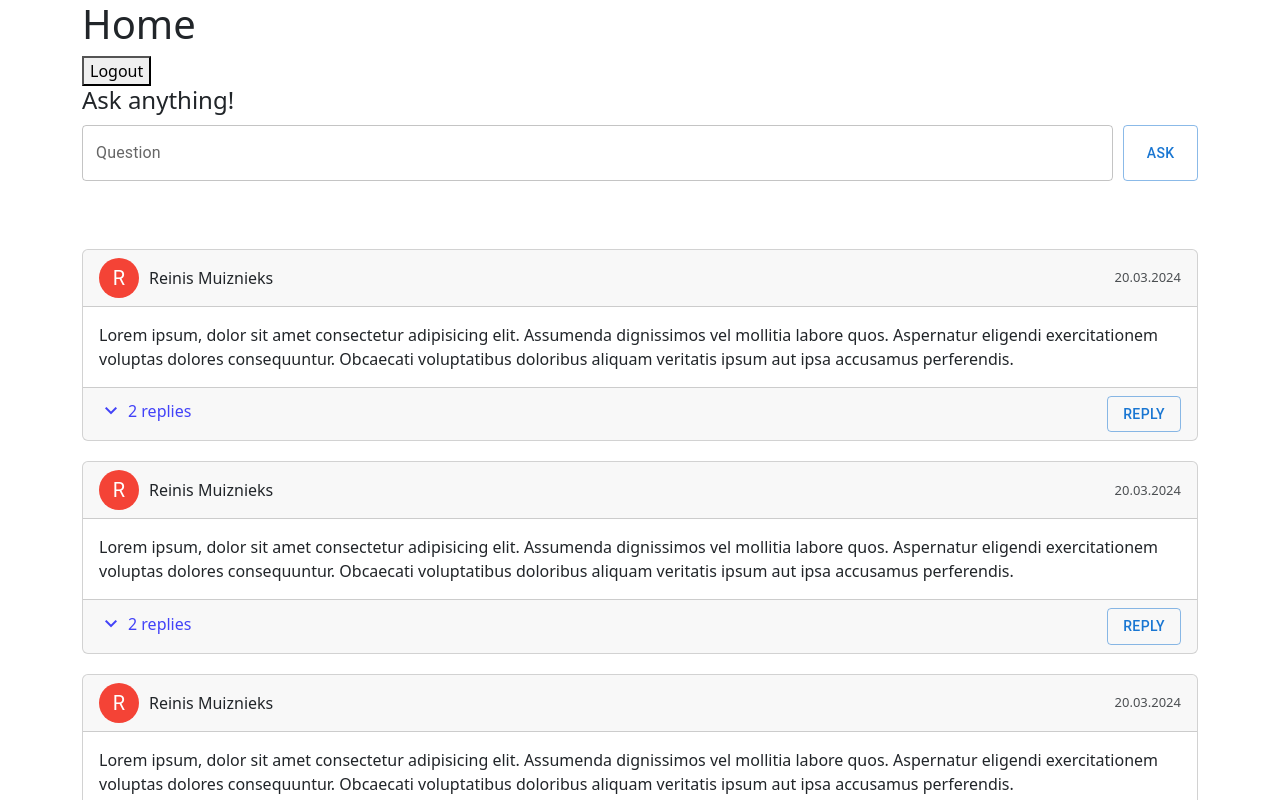
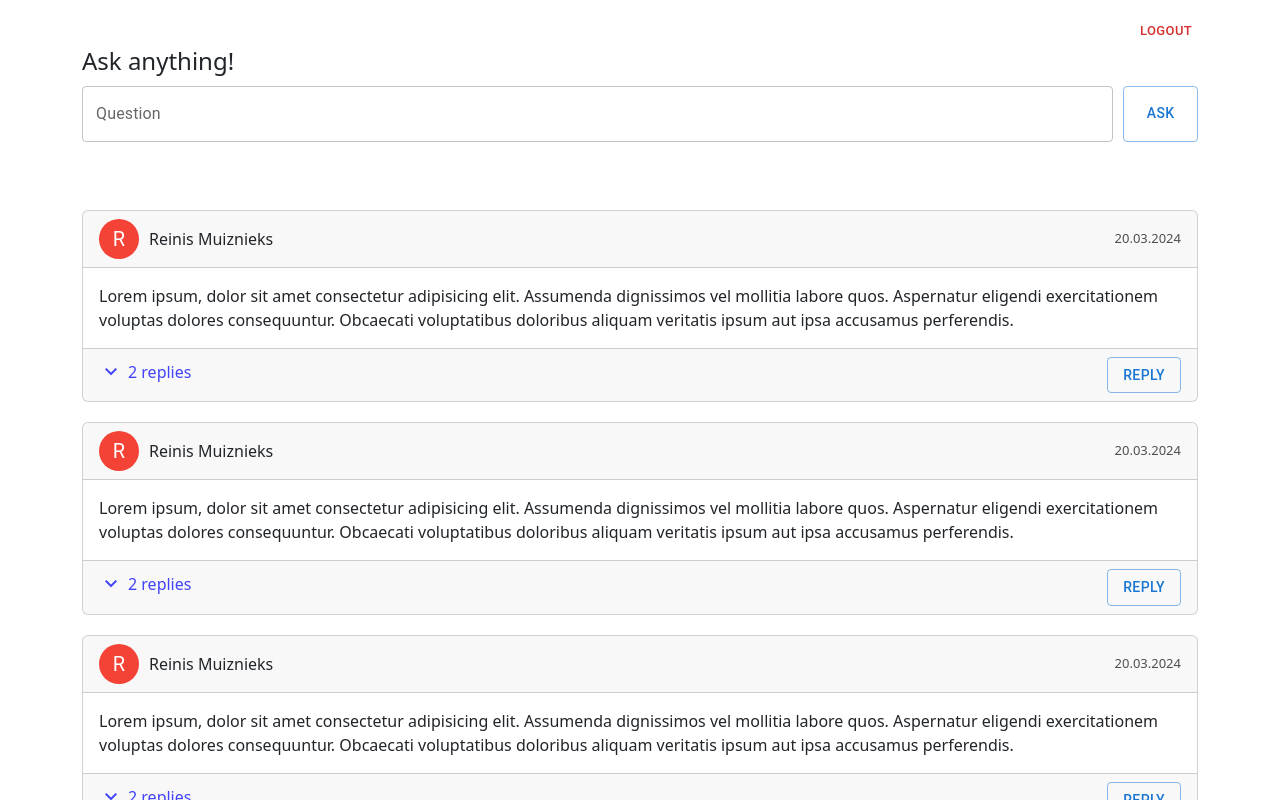
Before and after one commit to ReinisMuiznieks/QaA-app, a React (Create React App) app in the folder frontend/: page / in a window 1280 px wide. Shown: the top 800 px of the page. Built offline with nearby package versions, Linux system fonts and the light colour scheme; sample sign-in values are in the browser's storage.

Commit message:
added_logout_btn

```diff
--- a/frontend/src/pages/home/Home.jsx
+++ b/frontend/src/pages/home/Home.jsx
@@ -4,6 +4,7 @@ import "./home.scss";
 import Container from "react-bootstrap/Container";
 import QuestionCard from "../../components/questionCard/QuestionCard";
 import AuthService from "../../features/AuthService";
+import { Button } from "@mui/material";
 
 function Home() {
   const handleLogout = () => {
@@ -14,8 +15,14 @@ function Home() {
   return (
     <>
       <Container>
-        <h1>Home</h1>
-        <button onClick={handleLogout}>Logout</button>
+        <Button
+          onClick={handleLogout}
+          id="logout-btn"
+          size="small"
+          color="error"
+        >
+          Logout
+        </Button>
         <AddQuestion />
         <div className="pb-5"></div>
         <QuestionCard />
--- a/frontend/src/pages/home/home.scss
+++ b/frontend/src/pages/home/home.scss
@@ -1,3 +1,5 @@
-// html {
-//   margin: 50px;
-// }
+#logout-btn {
+  margin-left: auto;
+  display: block;
+  margin-top: 1rem;
+}
--- a/frontend/src/pages/login/Login.jsx
+++ b/frontend/src/pages/login/Login.jsx
@@ -108,6 +108,9 @@ function Login() {
           <Button variant="outlined" type="submit" id="submit-form">
             Login
           </Button>
+          <div className="underform-text">
+            Don't have an account? <a href="/register">Register</a>
+          </div>
         </form>
       </Container>
     </>
--- a/frontend/src/pages/login/login.scss
+++ b/frontend/src/pages/login/login.scss
@@ -27,3 +27,12 @@ input:-webkit-autofill:active {
 #component-error-text {
   margin-top: -0.8rem;
 }
+
+.underform-text {
+  text-align: center;
+  margin-top: 1rem;
+}
+
+.underform-text a {
+  text-decoration: none;
+}
--- a/frontend/src/pages/register/Register.jsx
+++ b/frontend/src/pages/register/Register.jsx
@@ -170,6 +170,9 @@ function Register() {
           <Button variant="outlined" type="submit" id="submit-form">
             Register
           </Button>
+          <div className="underform-text">
+            Already have an account? <a href="/login">Log In</a>
+          </div>
         </form>
       </Container>
     </>
```
Also changed, not shown: frontend/src/pages/register/register.scss (deleted).
